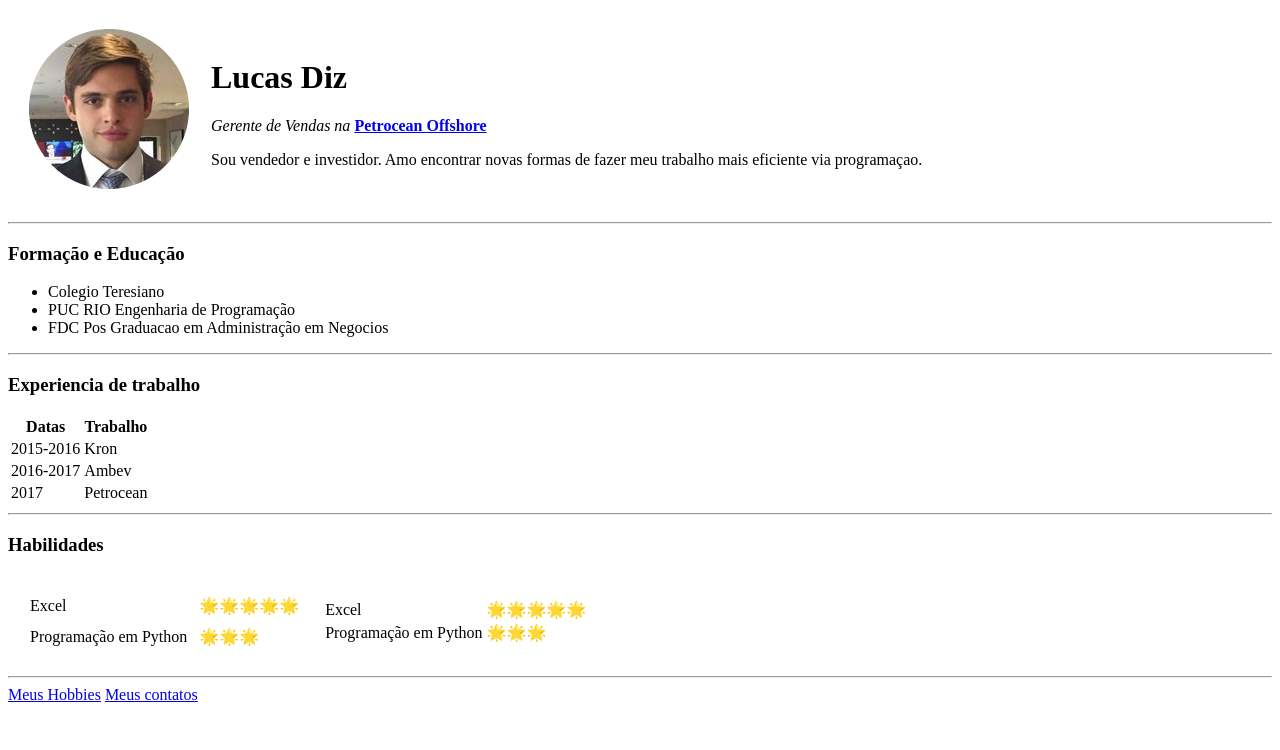
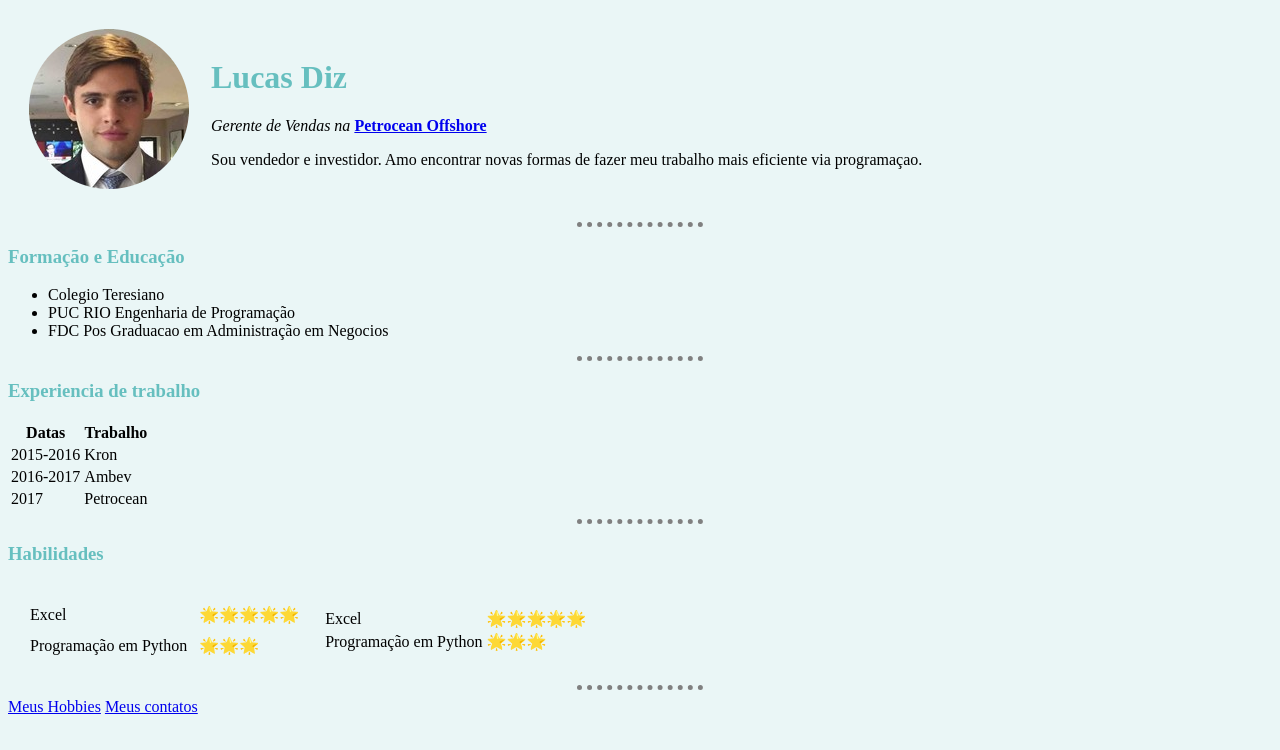
Before and after one commit to dizDevz/cv, a plain HTML site: page index.html in a window 1280 px wide. Drawn offline with Linux system fonts and the light colour scheme.

Commit message:
Adicionei o CSS

```diff
--- /dev/null
+++ b/css/styles.css
@@ -0,0 +1,19 @@
+body {
+  background-color: #EAF6F6;
+}
+
+hr {
+  border-style: none;
+  border-top-style: dotted;
+  border-color: grey;
+  border-width: 5px;
+  width: 10%
+}
+
+h1 {
+  color: #66BFBF;
+}
+
+h3 {
+color: #66BFBF;
+}
--- a/index.html
+++ b/index.html
@@ -7,12 +7,13 @@
   <meta name="keywords" content="Investimentos, Projetos, Programação, Python, Javascrip">
   <meta name="author" content="Lucas Diz">
   <title>@ Lucas Diz</title>
+  <link rel="stylesheet" href="css/styles.css">
 </head>
 
 <body>
   <table cellspacing="20">
     <tr>
-      <td><img src="ld.png" alt="Minha foto pessoal"></td>
+      <td><img src="img/ld.png" alt="Minha foto pessoal"></td>
       <td>
         <h1>Lucas Diz</h1>
         <p><em>Gerente de Vendas na</em> <a href="#"><strong>Petrocean Offshore</strong></a></p>
@@ -28,7 +29,7 @@
     <li>PUC RIO Engenharia de Programação</li>
     <li>FDC Pos Graduacao em Administração em Negocios</li>
   </ul>
-<hr>
+  <hr>
   <h3>Experiencia de trabalho</h3>
   <table>
     <thead>
@@ -50,7 +51,7 @@
       </tr>
     </tbody>
   </table>
-<hr>
+  <hr>
   <h3>Habilidades</h3>
   <table cellspacing="10">
     <tr>
```
Also changed, not shown: contact.html (+2 -1 lines), hobbies.html (+2 -0 lines), img/ld.png (added).
